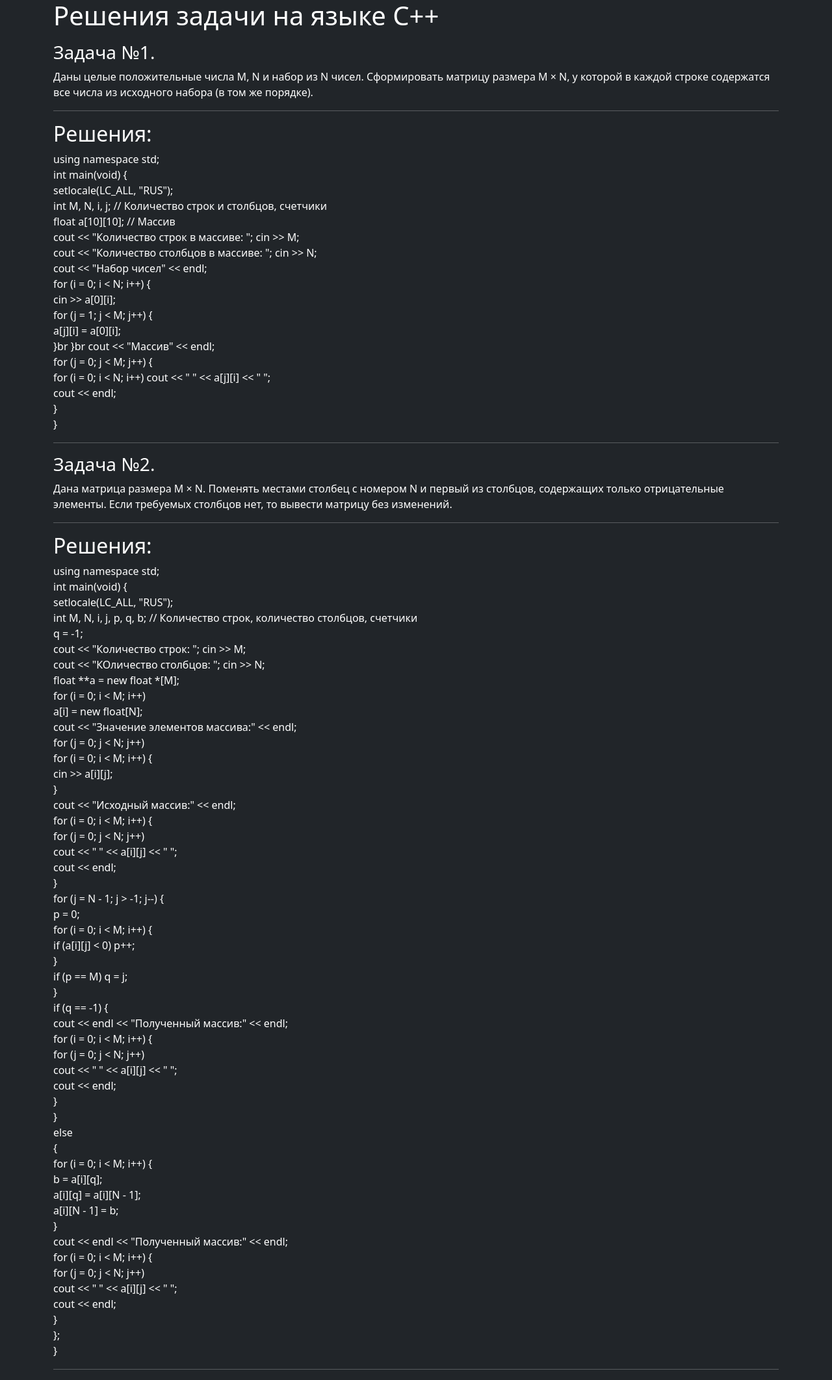
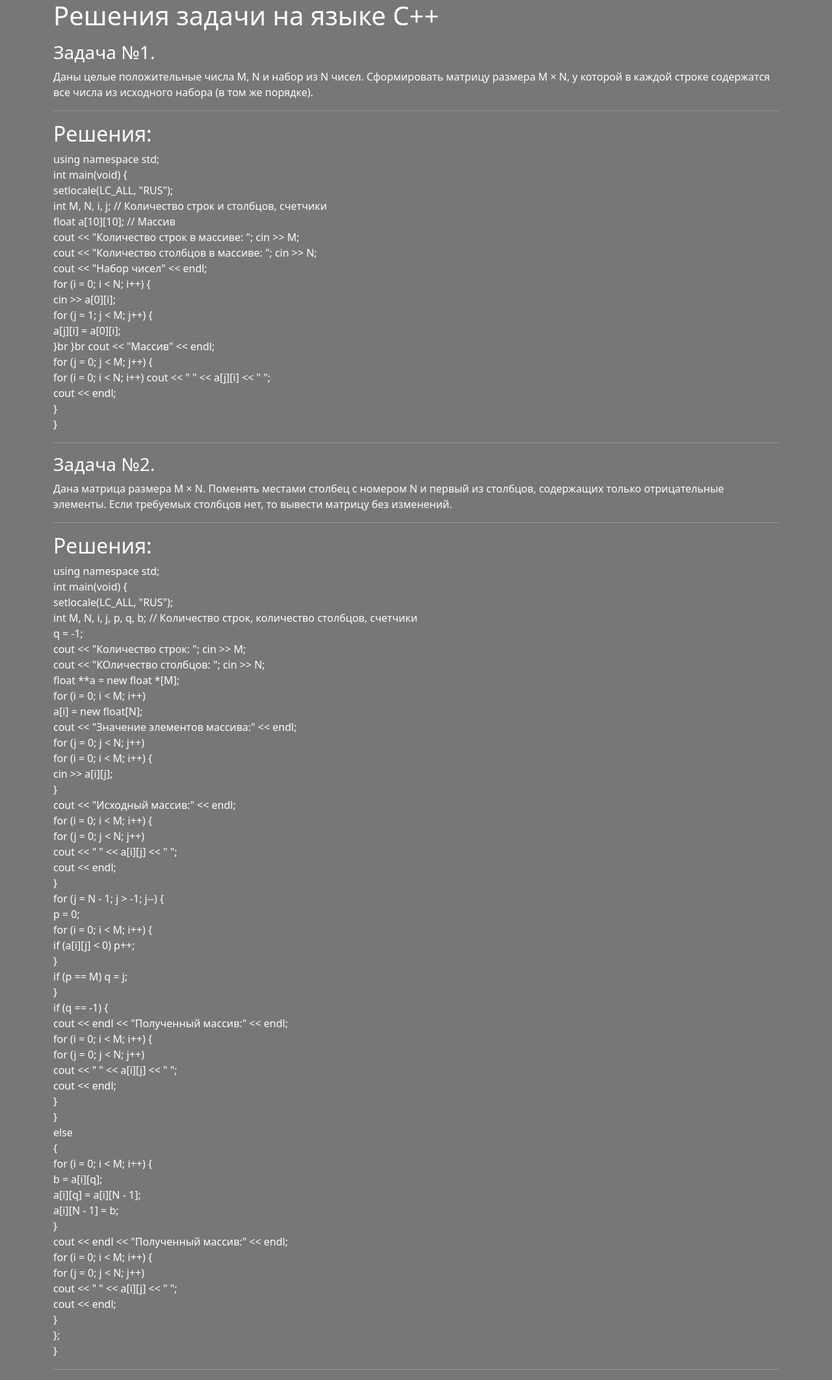
Before and after one commit to bbkurb/my-first-blog, a Django app: page / in a window 1280 px wide. Shown: the whole page at 65% size. Run offline with Django 3.2, Linux system fonts and the light colour scheme.

Commit message:
Changed the base for the site.

```diff
--- a/mySite/apps/blog/templates/base.html
+++ b/mySite/apps/blog/templates/base.html
@@ -12,7 +12,7 @@
 	<link href="https://fonts.googleapis.com/css2?family=Shadows+Into+Light&display=swap" rel="stylesheet">
 	<link href="https://fonts.googleapis.com/css2?family=Dancing+Script:wght@400;500;600;700&display=swap" rel="stylesheet">
 </head>
-<body class="bg-dark">
+<body>
 	<div class="container">
 		<div class="col-12">
 			<h1>Решения задачи на языке C++</h1>
```
